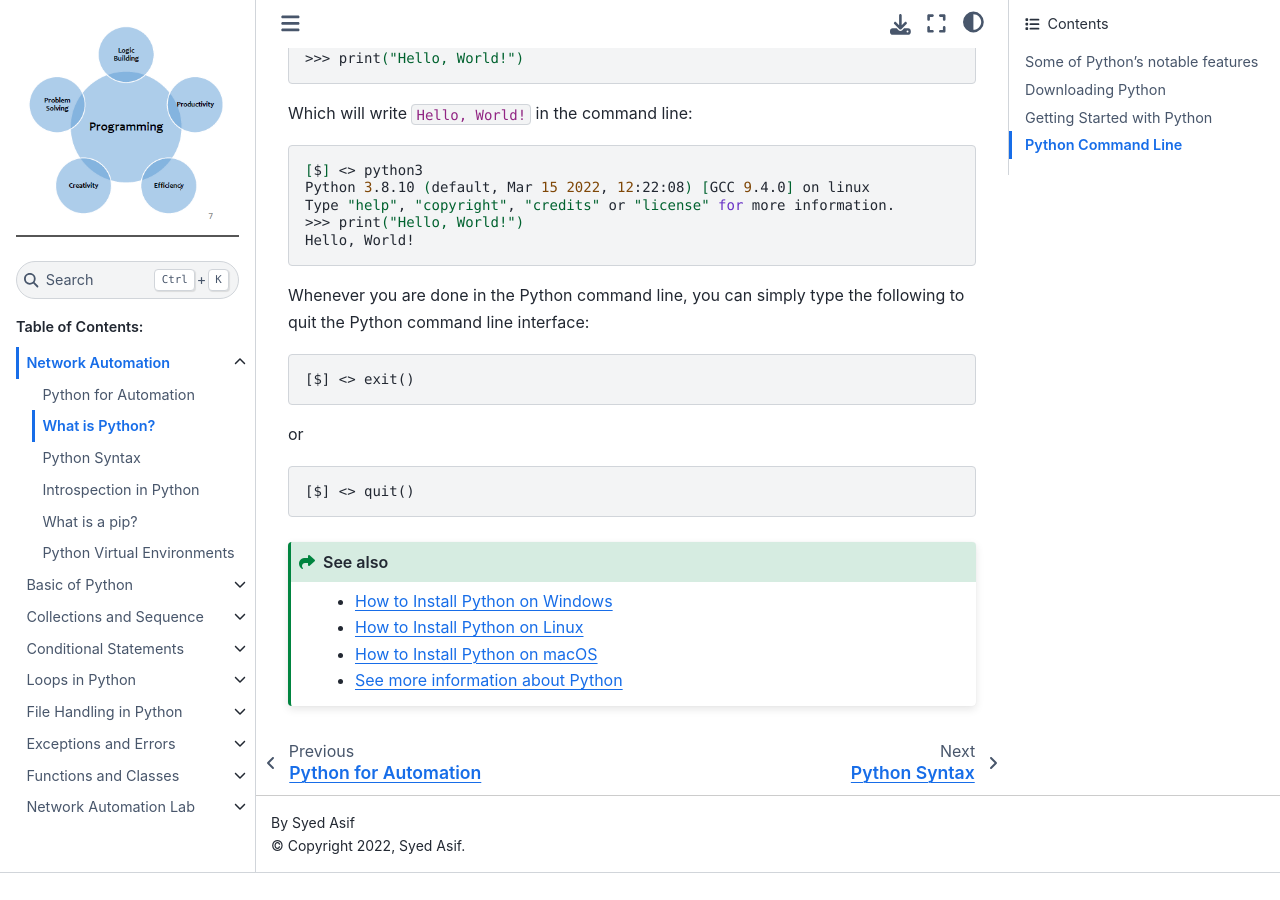
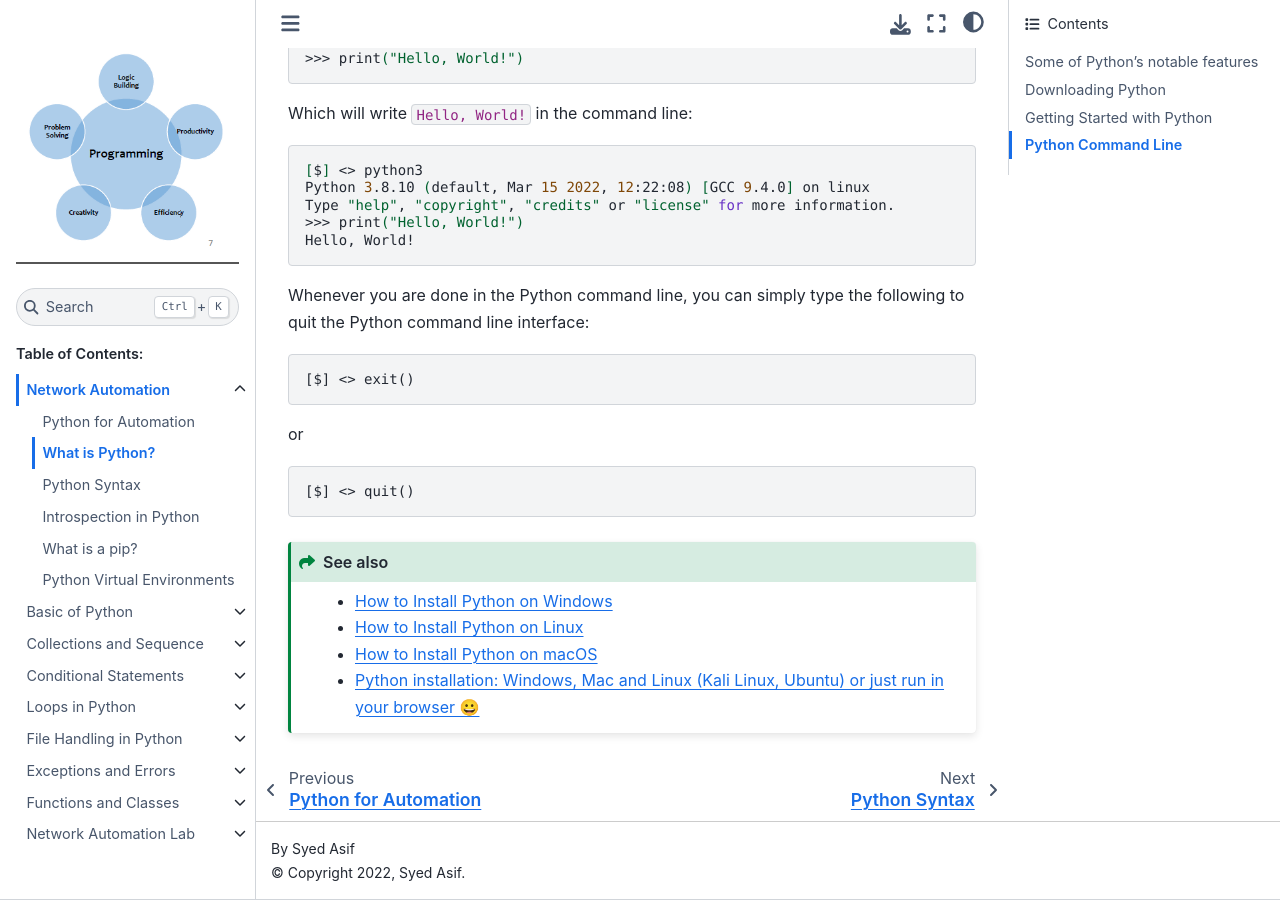
Before and after one commit to sydasif/python-book, a Sphinx documentation site: the page built from docs/source/01_introduction/02_install.md, in a window 1280 px wide and 900 px high, scrolled down 2375 px. Built offline with Sphinx 7.4.7 and the Sphinx Book theme 1.1.4, drawn with Linux system fonts in a browser that asks for light colours; before the commit the page ends 3248 px from its top, so only the background shows below that.

Commit message:
update installation

````diff
--- a/docs/source/01_introduction/02_install.md
+++ b/docs/source/01_introduction/02_install.md
@@ -1,4 +1,4 @@
-# What is Python?
+# [What is Python?](https://www.python.org/about/gettingstarted/)
 
 Python is a clear and powerful object-oriented programming language, comparable to Perl, Ruby, Scheme, or Java.
 
@@ -104,5 +104,5 @@
 - [How to Install Python on Windows](https://realpython.com/installing-python/#how-to-install-python-on-windows)
 - [How to Install Python on Linux](https://realpython.com/installing-python/#how-to-install-python-on-linux)
 - [How to Install Python on macOS](https://realpython.com/installing-python/#how-to-install-python-on-macos)
-- [See more information about Python](https://www.python.org/about/gettingstarted/)
+- [Python installation: Windows, Mac and Linux (Kali Linux, Ubuntu) or just run in your browser 😀](https://www.youtube.com/watch?v=LMmtwTV6gTY&t=174s)
 ```
````
